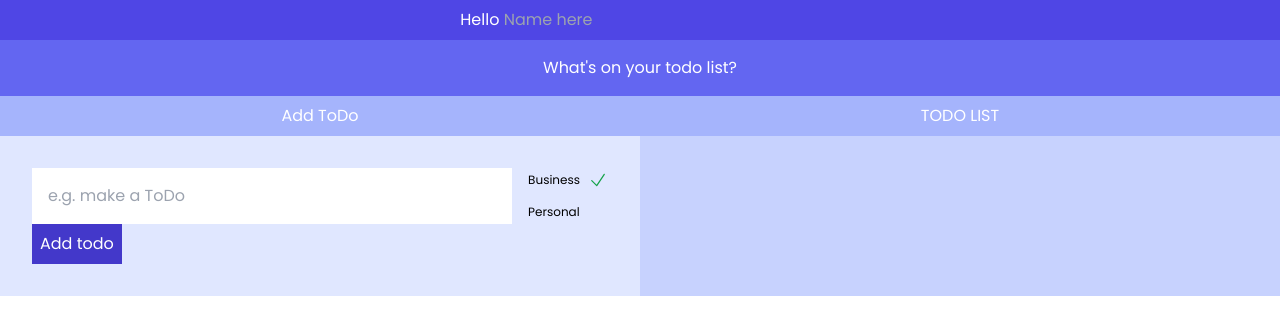
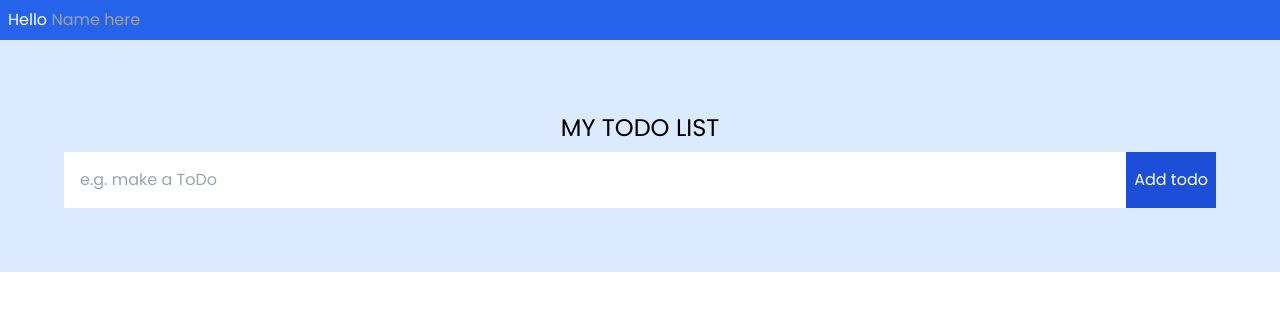
Before and after one commit to mohsensami/modal-react, a Vue app: page / in a window 1280 px wide. Shown: the top 334 px of the page. Built offline with nearby package versions, Linux system fonts and the light colour scheme.

Commit message:
remove category in todos

```diff
--- a/src/App.vue
+++ b/src/App.vue
@@ -1,59 +1,31 @@
 <template>
   <main class="app">
     <section>
-      <h2 class="bg-indigo-600 text-white text-center py-2">Hello <input class="focus:outline-0 bg-indigo-600" type="text" id="name" placeholder="Name here" v-model="name" /></h2>
-      <h2 class="bg-indigo-500 text-center text-white py-4">What's on your todo list?</h2>
+      <h2 class="bg-blue-600 text-white text-left pl-2 py-2">Hello <input class="focus:outline-0 bg-blue-600" type="text" id="name" placeholder="Name here" v-model="name" /></h2>
     </section>
     <section>
       <div class="grid grid-cols-12">
-        <div class="col-span-6 bg-indigo-100">
-          <h2 class="bg-indigo-300 text-center text-white py-2">Add ToDo</h2>
-          <form class="p-8" id="new-todo-form" @submit.prevent="addTodo">
-            <div class="flex justify-between gap-2">
-              <div class="flex-1">
+        <div class="col-span-12 bg-blue-100">
+          <form class="p-16" id="new-todo-form" @submit.prevent="addTodo">
+            <div class="">
+              <h2 class="text-center text-2xl py-2">MY TODO LIST</h2>
+              <div class="flex">
                 <input class="w-full p-4" type="text" name="content" id="content" placeholder="e.g. make a ToDo" v-model="input_content" />
-              </div>
-              <div class="flex-2">
-                <div class="flex flex-col gap-2">
-                  <div>
-                    <label class="flex items-center">
-                      <input class="hidden peer" type="radio" name="category" id="category1" value="business" checked v-model="input_category" />
-                      <div class="cursor-pointer px-2 py-1 text-xs">Business</div>
-                      <span class="hidden peer-checked:block text-green-600 font-bold">
-                        <svg xmlns="http://www.w3.org/2000/svg" fill="none" viewBox="0 0 24 24" stroke-width="1.5" stroke="currentColor" class="w-5 h-5">
-                          <path stroke-linecap="round" stroke-linejoin="round" d="M4.5 12.75l6 6 9-13.5" />
-                        </svg>
-                      </span>
-                    </label>
-                  </div>
-                  <div>
-                    <label class="flex items-center">
-                      <input class="hidden peer" type="radio" name="category" id="category2" value="personal" v-model="input_category" />
-                      <div class="cursor-pointer px-2 py-1 text-xs">Personal</div>
-                      <span class="hidden peer-checked:block text-green-600 font-bold">
-                        <svg xmlns="http://www.w3.org/2000/svg" fill="none" viewBox="0 0 24 24" stroke-width="1.5" stroke="currentColor" class="w-5 h-5">
-                          <path stroke-linecap="round" stroke-linejoin="round" d="M4.5 12.75l6 6 9-13.5" /></svg
-                      ></span>
-                    </label>
-                  </div>
-                </div>
+                <input class="bg-blue-700 text-white p-2 cursor-pointer" type="submit" value="Add todo" />
               </div>
             </div>
-            <input class="bg-indigo-700 text-white p-2 cursor-pointer" type="submit" value="Add todo" />
           </form>
         </div>
-        <div class="col-span-6 bg-indigo-200">
-          <h3 class="bg-indigo-300 text-center text-white py-2">TODO LIST</h3>
-          <div class="p-8">
+        <div class="">
+          <div class="">
             <div class="flex flex-col gap-4" id="todo-list">
-              <div class="flex items-center" v-for="todo in todos_asc" :key="todo.category" :class="`todo-item ${todo.done && 'done'}`">
+              <div class="flex items-center bg-blue-500 w-full" v-for="todo in todos_asc" :key="todo.content" :class="`todo-item ${todo.done && 'done'}`">
                 <label class="">
                   <input type="checkbox" v-model="todo.done" />
-                  <span :class="`bubble ${todo.category == 'business' ? 'business' : 'personal'}`"></span>
                 </label>
 
                 <div class="todo-content flex-grow">
-                  <input class="w-full p-2 bg-indigo-200 focus:outline-0" :class="{'completed' : todo.done}" type="text" v-model="todo.content" />
+                  <input class="w-full p-2 bg-blue-200 focus:outline-0" :class="{'completed' : todo.done}" type="text" v-model="todo.content" />
                 </div>
 
                 <div class="actions">
@@ -72,14 +44,13 @@
   </main>
 </template>
 
-<script setup>
+<script setup lang="ts">
 import { ref, onMounted, computed, watch } from "vue";
 
 const todos = ref([]);
-const name = ref("");
+const name = ref<string|number>("");
 
 const input_content = ref("");
-const input_category = ref(null);
 
 const todos_asc = computed(() =>
   todos.value.sort((a, b) => {
@@ -87,7 +58,7 @@ const todos_asc = computed(() =>
   })
 );
 
-watch(name, (newVal) => {
+watch(name, (newVal:string) => {
   localStorage.setItem("name", newVal);
 });
 
@@ -102,13 +73,12 @@ watch(
 );
 
 const addTodo = () => {
-  if (input_content.value.trim() === "" || input_category.value === null) {
+  if (input_content.value.trim() === "") {
     return;
   }
 
   todos.value.push({
     content: input_content.value,
-    category: input_category.value,
     done: false,
     editable: false,
     createdAt: new Date().getTime(),
```
